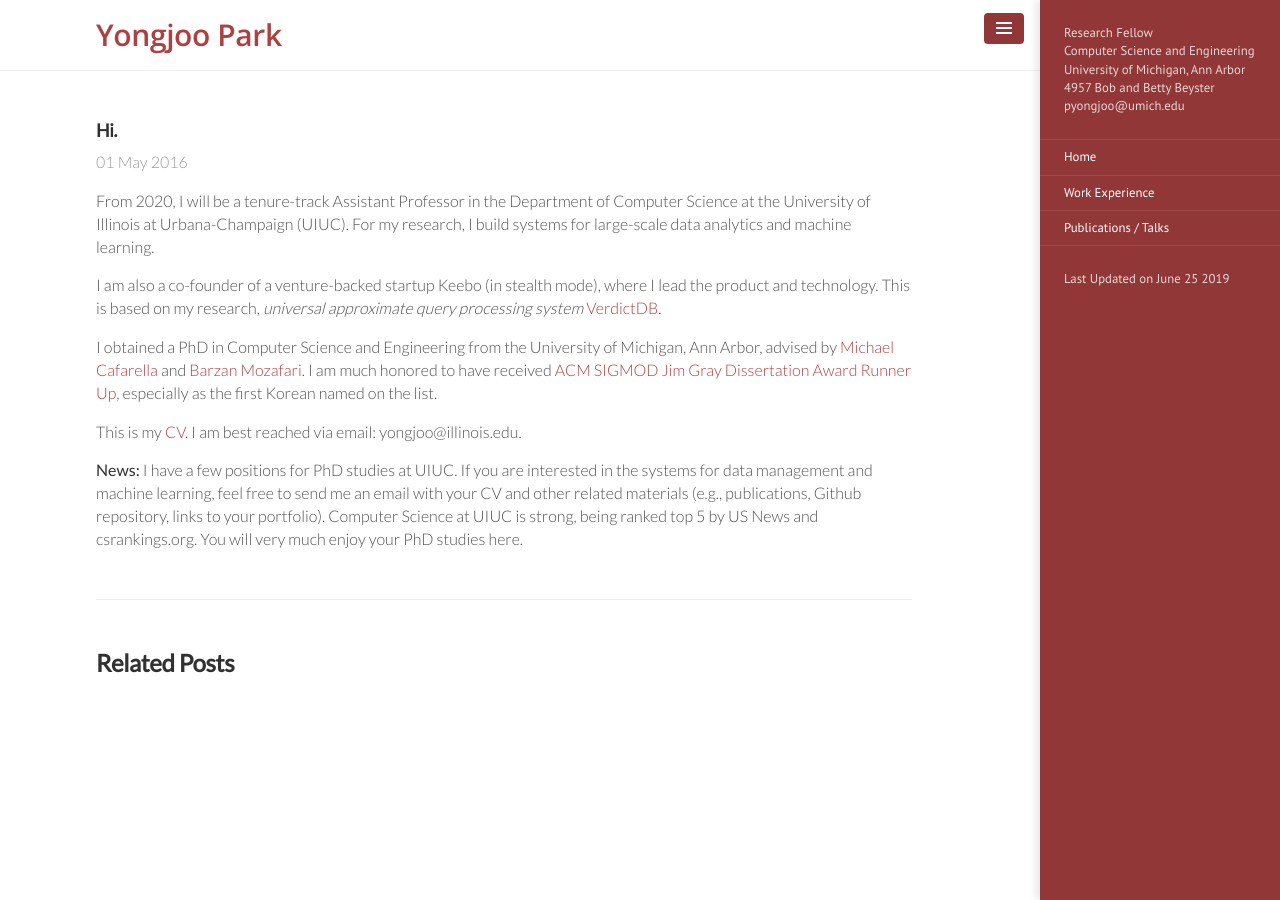
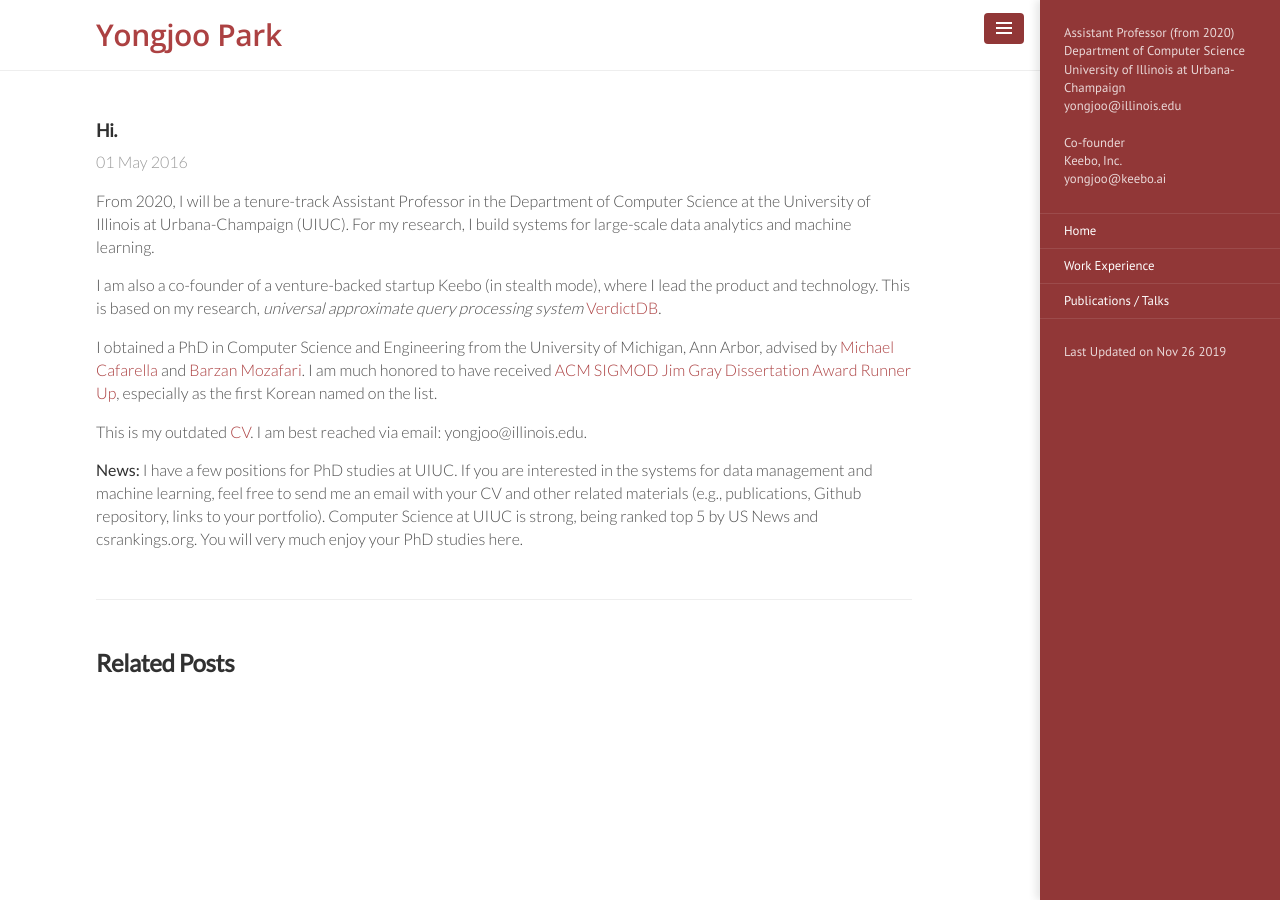
Before and after one commit to pyongjoo/pyongjoo.github.io, a Jekyll site: the page built from _intro/2016-05-01-hi.md, in a window 1280 px wide. Built offline with Jekyll 4.4.1, drawn with Linux system fonts in a browser that asks for light colours.

Commit message:
meta updated

```diff
--- a/_config.yml
+++ b/_config.yml
@@ -8,7 +8,8 @@ gems:                []
 # Setup
 title:               Yongjoo Park
 # tagline:             ''
-description:         'Research Fellow<br/> Computer Science and Engineering<br/> University of Michigan, Ann Arbor<br/>4957 Bob and Betty Beyster<br/> pyongjoo@umich.edu'
+description:         'Assistant Professor (from 2020)<br/> Department of Computer Science<br/> University of Illinois at Urbana-Champaign<br/>yongjoo@illinois.edu
+  <br/> <br/> Co-founder <br/>Keebo, Inc. <br/> yongjoo@keebo.ai'
 url:                 https://yongjoopark.com
 baseurl:             ''
 paginate:            5
@@ -17,7 +18,7 @@ paginate:            5
 author:
   name:              Yongjoo Park
   url:               https://yongjoopark.com
-  email:             pyongjoo@umich.edu
+  email:             yongjoo@illinois.edu
 
 collections:
   intro:
@@ -33,4 +34,4 @@ collections:
 
 # Custom vars
 version:             1.0.0
-updated:             'June 25 2019'
+updated:             'Nov 26 2019'
--- a/_intro/2016-05-01-hi.md
+++ b/_intro/2016-05-01-hi.md
@@ -10,7 +10,7 @@ For my research, I build systems for large-scale data analytics and machine lear
 on top of *any SQL engines*, which we are turning to a commercial project. -->
 
 I am also a co-founder of a venture-backed startup Keebo (in stealth mode), where I lead the
-product and  technology. This is based on my research,
+product and technology. This is based on my research,
 *universal approximate query processing system* [VerdictDB](http://verdictdb.org/).
 
 
@@ -23,7 +23,7 @@ on the list.
 My graduate studies were gratefully supported by 2013 Kwanjeong Ph.D. Fellowship and 2011 Jeongsong
 Graduate Study Fellowship. -->
 
-This is my [CV]({{ site.url }}/resources/Yongjoo_CV_2018_11.pdf).
+This is my outdated [CV]({{ site.url }}/resources/Yongjoo_CV_2018_11.pdf).
 I am best reached via email: yongjoo@illinois.edu.
 
 **News:** I have a few positions for PhD studies at UIUC. If you are interested in the
```
